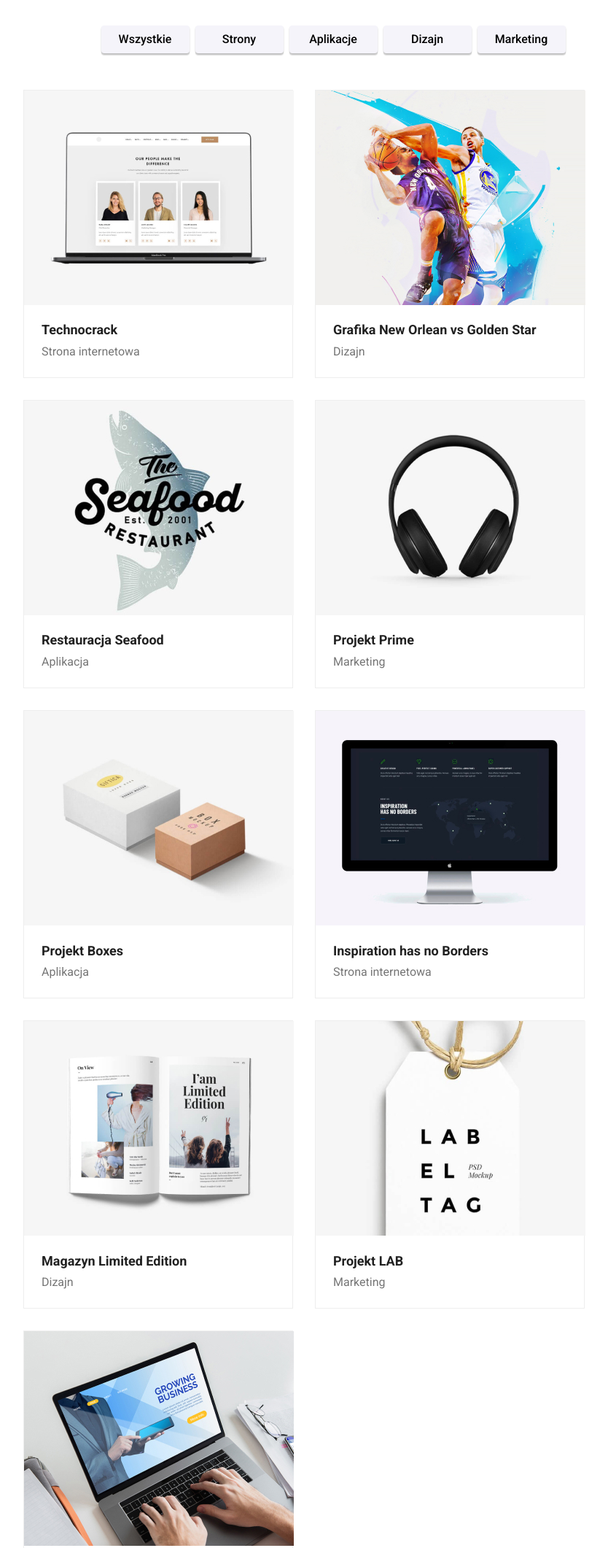
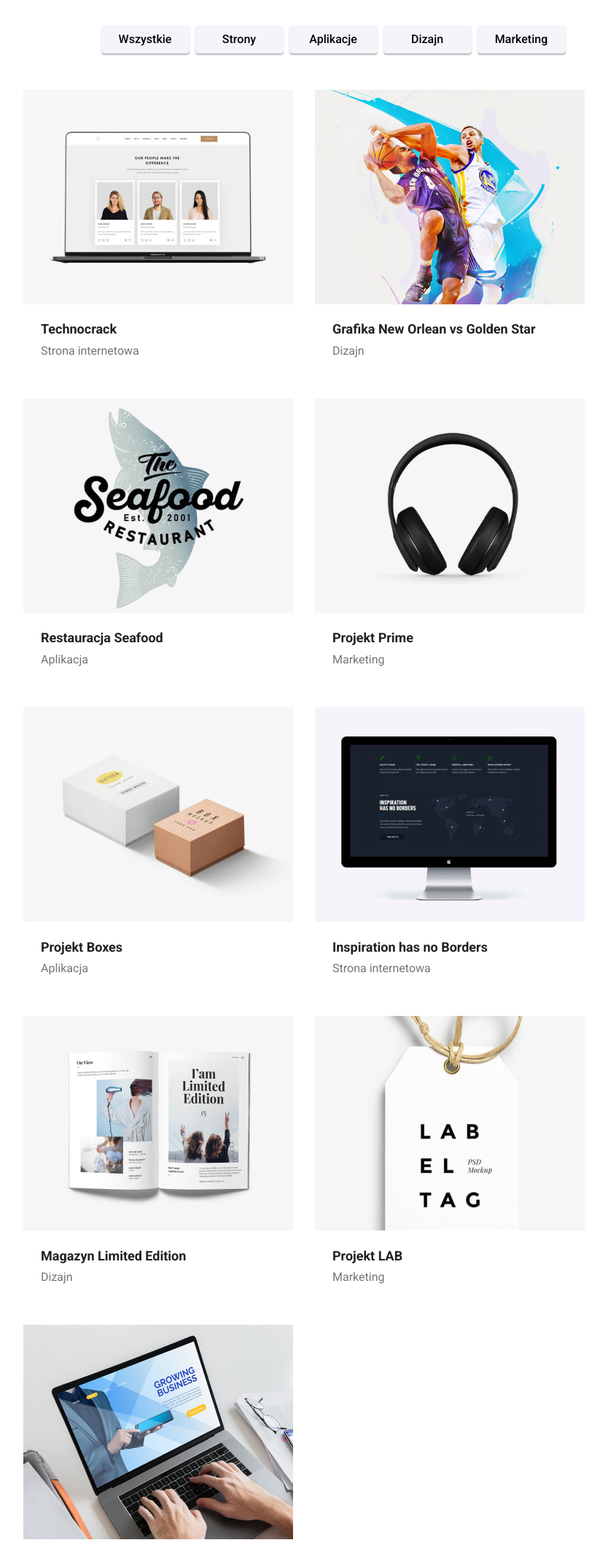
Before and after one commit to MarioRosiak/goit-markup-hw-03, a plain HTML site: page portfolio.html in a window 1280 px wide. Shown: the part 140-2261 px from the top of the page at 73% size, without its empty margins (183-1017 px from the left). Drawn offline with nearby package versions, Linux system fonts and the light colour scheme.

Commit message:
Add files via upload

```diff
--- a/portfolio.html
+++ b/portfolio.html
@@ -64,7 +64,7 @@
       </section>
       <section class="box-container">
         <ul class="box-set">
-          <li class="box-item">
+          <li class="section-gray">
             <img
               src="./images/technocrack.jpeg"
               width="370"
@@ -74,7 +74,7 @@
             <p class="menu-box-name">Technocrack</p>
             <p class="menu-box-description">Strona internetowa</p>
           </li>
-          <li class="box-item">
+          <li class="section-gray">
             <img
               src="./images/new_orleans.jpeg"
               width="370"
@@ -84,7 +84,7 @@
             <p class="menu-box-name">Grafika New Orlean vs Golden Star</p>
             <p class="menu-box-description">Dizajn</p>
           </li>
-          <li class="box-item">
+          <li class="section-gray">
             <img
               src="./images/seafood.jpeg"
               width="370"
@@ -94,7 +94,7 @@
             <p class="menu-box-name">Restauracja Seafood</p>
             <p class="menu-box-description">Aplikacja</p>
           </li>
-          <li class="box-item">
+          <li class="section-gray">
             <img
               src="./images/prime.jpeg"
               width="370"
@@ -104,7 +104,7 @@
             <p class="menu-box-name">Projekt Prime</p>
             <p class="menu-box-description">Marketing</p>
           </li>
-          <li class="box-item">
+          <li class="section-gray">
             <img
               src="./images/boxes.jpeg"
               width="370"
@@ -114,7 +114,7 @@
             <p class="menu-box-name">Projekt Boxes</p>
             <p class="menu-box-description">Aplikacja</p>
           </li>
-          <li class="box-item">
+          <li class="section-gray">
             <img
               src="./images/monitor.jpeg"
               width="370"
@@ -124,7 +124,7 @@
             <p class="menu-box-name">Inspiration has no Borders</p>
             <p class="menu-box-description">Strona internetowa</p>
           </li>
-          <li class="box-item">
+          <li class="section-gray">
             <img
               src="./images/press.jpeg"
               width="370"
@@ -134,12 +134,12 @@
             <p class="menu-box-name">Magazyn Limited Edition</p>
             <p class="menu-box-description">Dizajn</p>
           </li>
-          <li class="box-item">
+          <li class="section-gray">
             <img src="./images/lab.jpeg" width="370" height="294" alt="LAB" />
             <p class="menu-box-name">Projekt LAB</p>
             <p class="menu-box-description">Marketing</p>
           </li>
-          <li class="box-item">
+          <li class="section-gray">
             <img
               src="./images/business.jpeg"
               width="370"
```
Also changed, not shown: index.html (+7 -7 lines).
